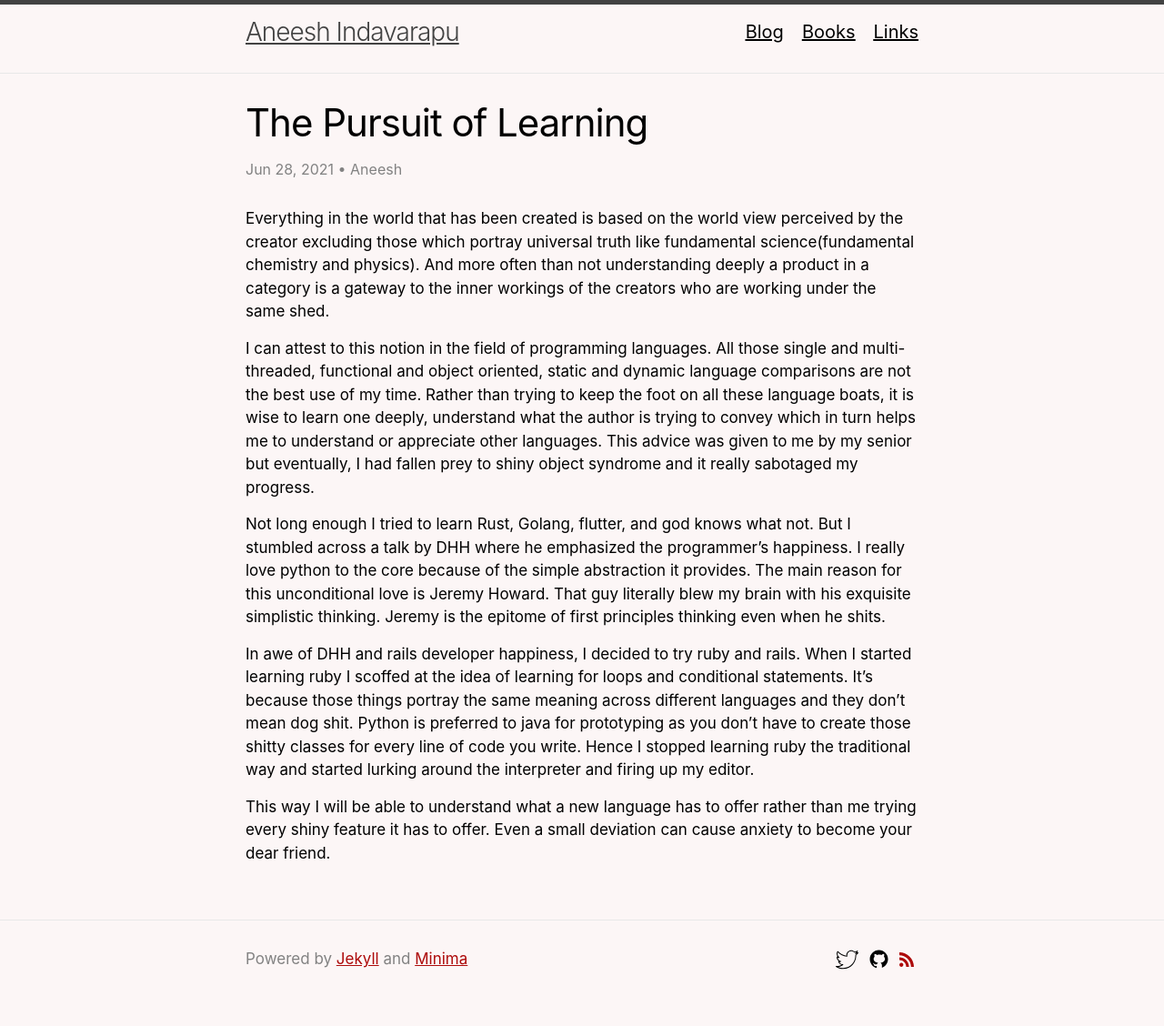
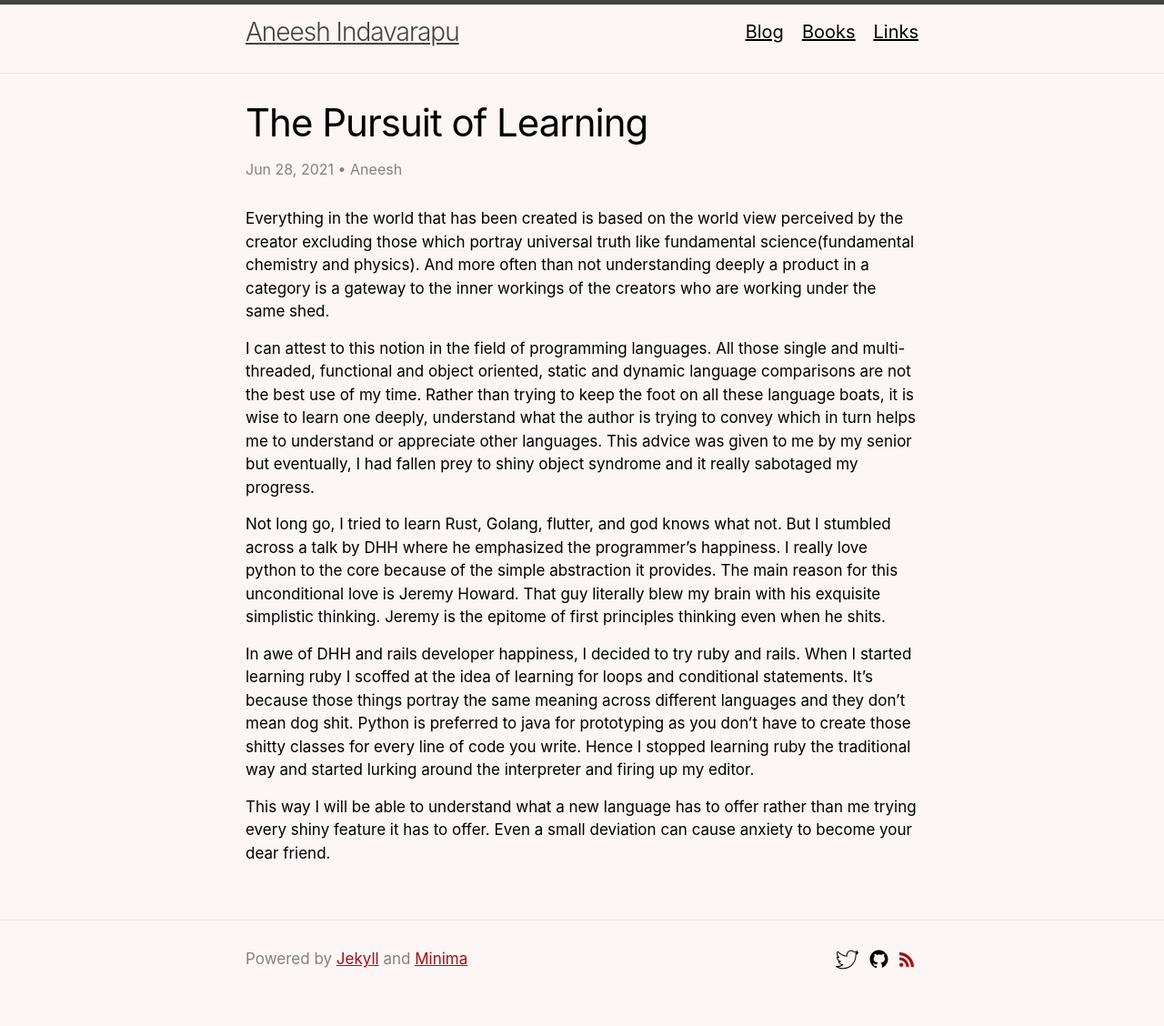
Before and after one commit to aneessh18/aneessh18.github.io, a Jekyll site: the page built from _posts/2021-06-28-the_pursuit.markdown, in a window 1280 px wide. Shown: the whole page at 91% size. Built offline with Jekyll 4.4.1, drawn with Linux system fonts in a browser that asks for light colours.

```diff
--- a/_posts/2021-06-28-the_pursuit.markdown
+++ b/_posts/2021-06-28-the_pursuit.markdown
@@ -11,7 +11,7 @@ Everything in the world that has been created is based on the world view perceiv
 
 I can attest to this notion in the field of programming languages. All those single and multi-threaded, functional and object oriented, static and dynamic language comparisons are not the best use of my time. Rather than trying to keep the foot on all these language boats, it is wise to learn one deeply, understand what the author is trying to convey which in turn helps me to understand or appreciate other languages. This advice was given to me by my senior but eventually, I had fallen prey to shiny object syndrome and it really sabotaged my progress.
 
-Not long enough I tried to learn Rust, Golang, flutter, and god knows what not. But I stumbled across a talk by DHH where he emphasized the programmer's happiness. I really love python to the core because of the simple abstraction it provides. The main reason for this unconditional love is Jeremy Howard. That guy literally blew my brain with his exquisite simplistic thinking. Jeremy is the epitome of first principles thinking even when he shits.
+Not long go, I tried to learn Rust, Golang, flutter, and god knows what not. But I stumbled across a talk by DHH where he emphasized the programmer's happiness. I really love python to the core because of the simple abstraction it provides. The main reason for this unconditional love is Jeremy Howard. That guy literally blew my brain with his exquisite simplistic thinking. Jeremy is the epitome of first principles thinking even when he shits.
 
 In awe of DHH and rails developer happiness, I decided to try ruby and rails. When I started learning ruby I scoffed at the idea of learning for loops and conditional statements. It's because those things portray the same meaning across different languages and they don’t mean dog shit. Python is preferred to java for prototyping as you don’t have to create those shitty classes for every line of code you write. Hence I stopped learning ruby the traditional way and started lurking around the interpreter and firing up my editor.
 
```
Also changed, not shown: _posts/2022-09-24-Depth-to-Discern.markdown (added, +13 -0 lines).
